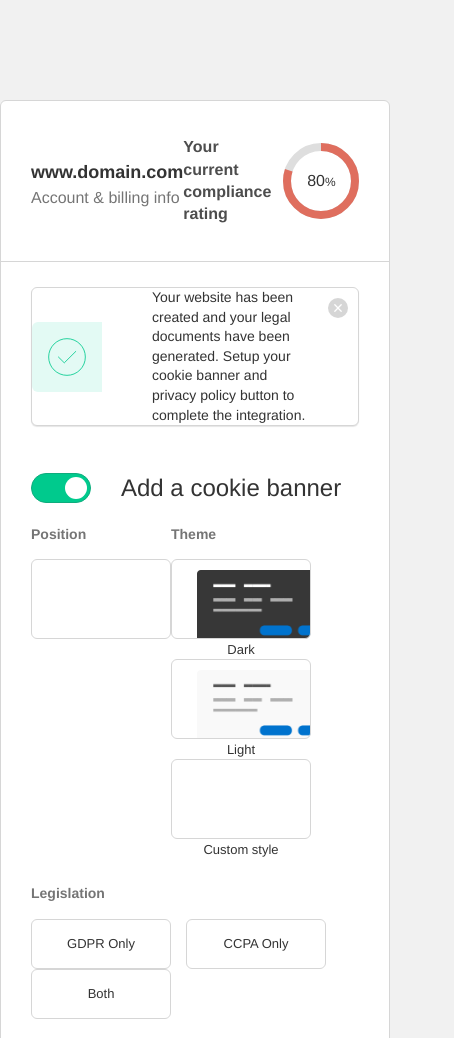
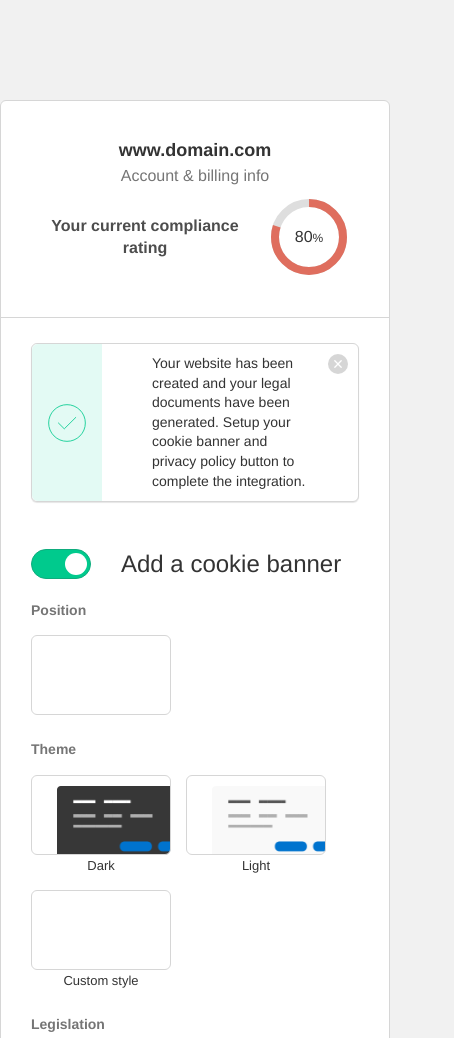
Before and after one commit to lauraraggi/iubenda-test, a website built with Parcel: page src/index.html in a window 390 px wide. Shown: the top 1038 px of the page, 454 px wide, since content can reach past the window. Built offline with nearby package versions, Linux system fonts and the light colour scheme.

Commit message:
Added a few media queries for mobile first style

```diff
--- a/src/scripts/modules/ProgressRing.js
+++ b/src/scripts/modules/ProgressRing.js
@@ -15,7 +15,6 @@ class ProgressRing {
 
   setProgress(percentage) {
     const radius = this.circle.r.baseVal.value;
-    console.log(radius);
     const circumference = radius * 2 * Math.PI;
     this.circle.style.strokeDasharray = `${circumference} ${circumference}`;
     this.circle.style.strokeDashoffset = `${circumference}`;
--- a/src/scss/base/_base.scss
+++ b/src/scss/base/_base.scss
@@ -47,9 +47,12 @@ a {
   border: 1px solid #d6d6d6;
 
   &__header {
-    display: flex;
-    justify-content: space-between;
-    align-items: center;
+    @media screen and (min-width: 36.5rem) {
+      display: flex;
+      justify-content: space-between;
+      align-items: center;
+    }
+    text-align: center;
     border-bottom: 1px solid abstracts.$border-color;
   }
 }
--- a/src/scss/components/_buttons.scss
+++ b/src/scss/components/_buttons.scss
@@ -89,7 +89,7 @@
 
   &__wrapper {
     display: flex;
-    column-gap: 1.5rem;
+    gap: 1.5rem;
     flex: 1;
     flex-wrap: wrap;
   }
--- a/src/scss/components/_dialog.scss
+++ b/src/scss/components/_dialog.scss
@@ -13,7 +13,6 @@
   border: 1px solid abstracts.$border-color;
   box-shadow: 0 1px 1px 0 rgba(0, 0, 0, 0.1);
   border-radius: abstracts.$border-radius;
-  align-items: center;
   position: relative;
 
   &__tab {
@@ -24,6 +23,8 @@
     display: flex;
     align-items: center;
     color: abstracts.$iub-green;
+    flex-direction: column;
+    justify-content: center;
 
     & svg {
       width: 4rem;
@@ -36,7 +37,7 @@
   }
 
   &__description {
-    padding: 0 5rem;
+    padding: 1rem 5rem;
   }
 
   &__close {
--- a/src/scss/components/_form.scss
+++ b/src/scss/components/_form.scss
@@ -23,7 +23,10 @@
         background-color: abstracts.$iub-green;
         color: #fff;
         padding: 1rem 2rem;
-        flex: 0 0 30rem;
+
+        @media screen and (min-width: 43.75rem) {
+          flex: 0 0 30rem;
+        }
         border-radius: 20px;
 
         &:hover {
--- a/src/scss/layout/_grid.scss
+++ b/src/scss/layout/_grid.scss
@@ -1,7 +1,9 @@
 @use "../abstracts";
 
 .flex-grid {
-  display: flex;
+  @media screen and (min-width: 43.75rem) {
+    display: flex;
+  }
   flex: 1;
 }
 .col {
```
